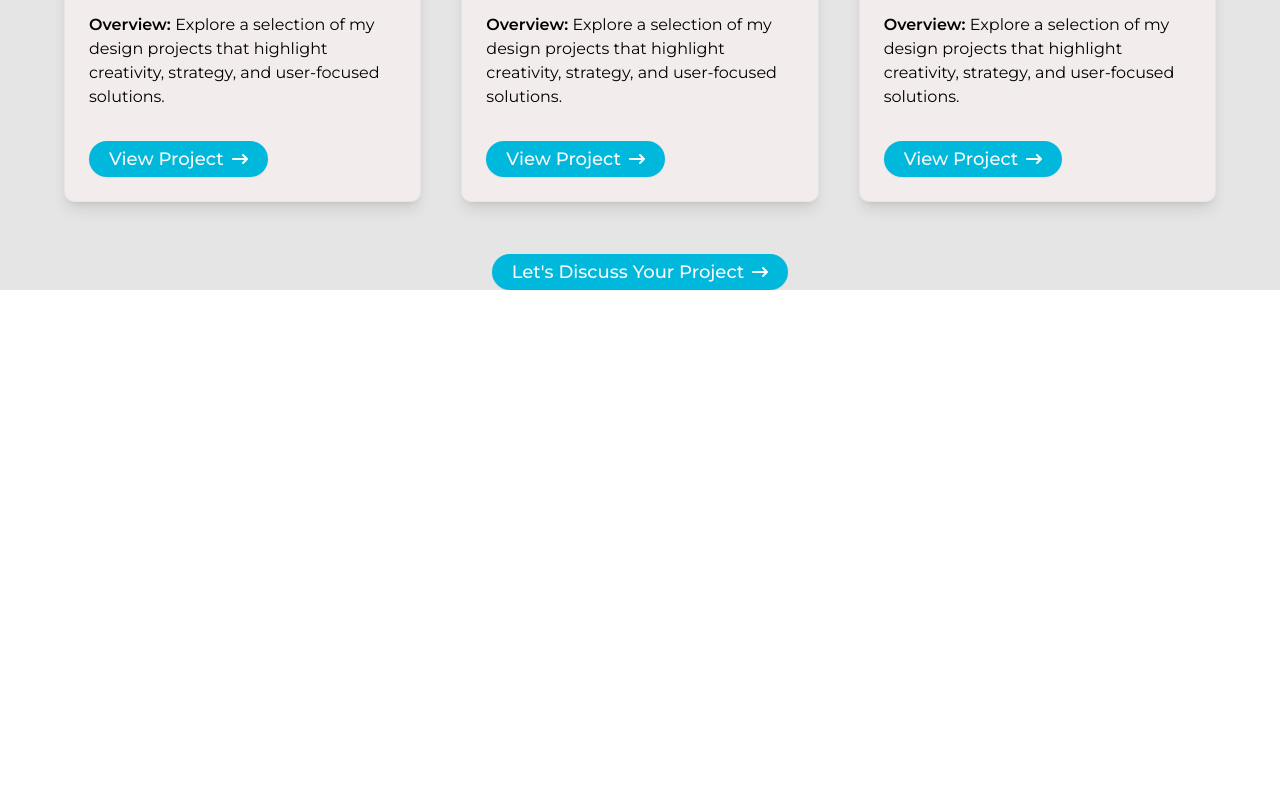
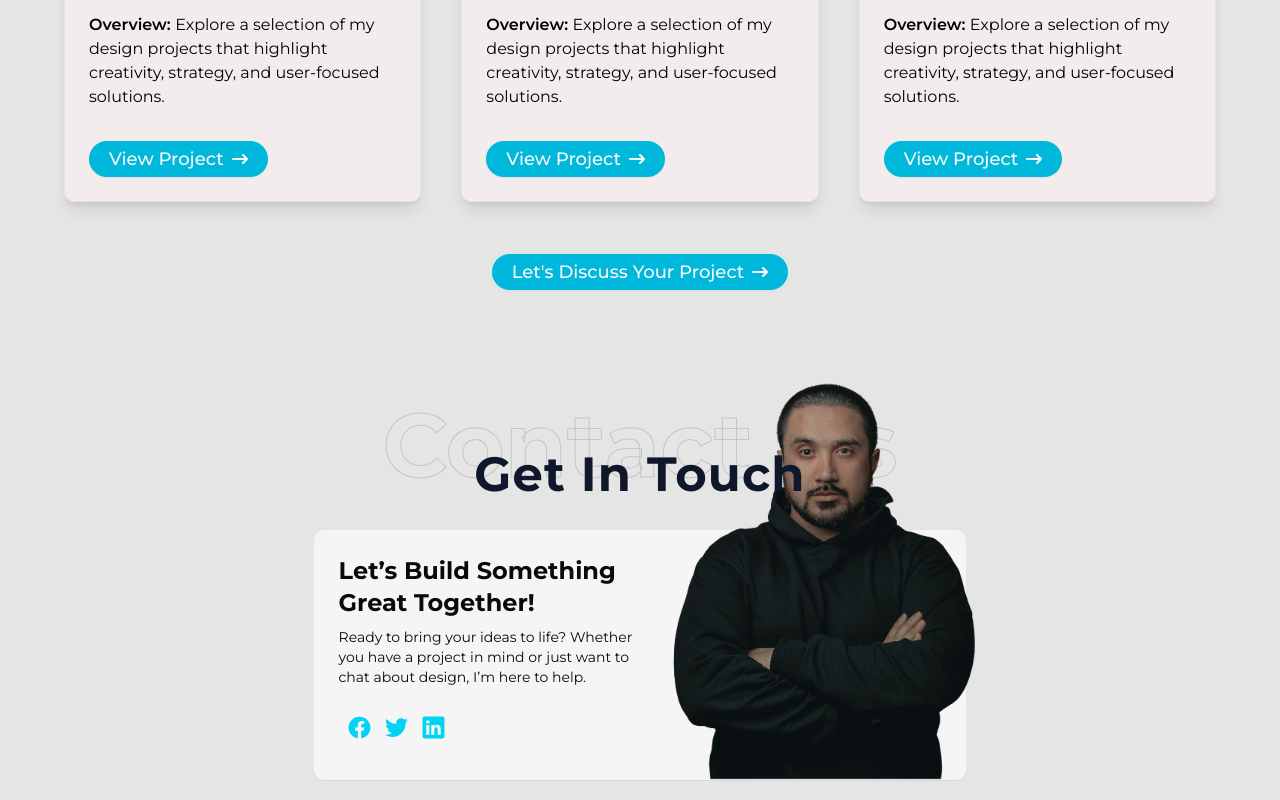
Before and after one commit to Maryammuhammadafzal/UX_Portfolio, a React (Vite) app: page / in a window 1280 px wide. Shown: the part 4547-5347 px from the top of the page. Before the commit the page ends 4837 px from the top, so only its background shows below. Built offline with nearby package versions, Linux system fonts and the light colour scheme; a web font is replaced by a local one.

Commit message:
creating contact section

```diff
--- a/src/Pages/Contact.jsx
+++ b/src/Pages/Contact.jsx
@@ -1,10 +1,14 @@
 import React from "react";
-
+import { IoLogoFacebook } from "react-icons/io5";
+import { IoLogoTwitter } from "react-icons/io";
+import { IoLogoLinkedin } from "react-icons/io5";
+import Heading from "@/components/Heading";
+import CardImage from "../assets/bussiness-card-image.png";
 const Contact = () => {
   return (
-    <div className="w-full h-auto flex max-xl:py-3 justify-center items-center">
+    <div className="w-full mb-5 h-auto flex max-xl:py-3 justify-center items-center">
       <div className="w-[85%] max-xl:w-full h-auto flex gap-4 justify-center flex-col max-md:space-y-5 items-center">
-        <div className="heading mb-4">
+        <div className="heading w-full mb-4">
           <Heading
             frontText="Get In Touch"
             backText="Contact Us"
@@ -12,11 +16,24 @@ const Contact = () => {
           />
         </div>
         <div className="flex justify-center items-center w-full h-auto gap-3">
-          <div className="card w-[60%] h-auto flex justify-end items-end">
-            <div className="businessCard max-w-[658px] rounded-lg shadow-2xs border border-neutral-100 bg-neutral-100 flex justify-center gap-2 w-full h-auto">
-              <div className="content w-1/5 flex flex-col gap-2">
-              <h2 className="text-2xl font-bold">Let’s Build Something Great Together!</h2>
-
+          <div className="card w-[60%] h-auto flex justify-end items-end ">
+            <div className="businessCard p-3 max-w-[658px] rounded-lg shadow-2xs relative overflow-visible border border-neutral-100 bg-neutral-100 flex justify-between gap-2 w-full h-[250px]">
+              <div className="content w-[55%] flex flex-col gap-2 p-3">
+                <h2 className="text-2xl font-bold">
+                  Let’s Build Something Great Together!
+                </h2>
+                <p className="text-sm">
+                  Ready to bring your ideas to life? Whether you have a project
+                  in mind or just want to chat about design, I’m here to help.
+                </p>
+                <div className="socialLink w-full gap-3 mt-5 px-2 flex text-cyan-400">
+                  <IoLogoFacebook size={25} />
+                  <IoLogoTwitter size={25} />
+                  <IoLogoLinkedin size={25} />
+                </div>
+              </div>
+              <div className="cardImage w-auto h-auto">
+                <img src={CardImage} alt="bussiness card image" className=" absolute -right-5 bottom-0 w-[320px] h-[469px]" />
               </div>
             </div>
           </div>
--- a/src/Pages/Home.jsx
+++ b/src/Pages/Home.jsx
@@ -12,6 +12,7 @@ import Skills from "./Skills";
 import Process from "./Process";
 import Services from "./Services";
 import Portfolio from "./Portfolio";
+import Contact from "./Contact";
 const Home = () => {
   useEffect(() => {
     Aos.init({
@@ -68,6 +69,7 @@ const Home = () => {
       <Process />
       <Services />
       <Portfolio />
+      <Contact />
     </div>
   );
 };
```
Also changed, not shown: src/assets/bussiness-card-image.png (added), src/assets/bussiness-card.png (added).
